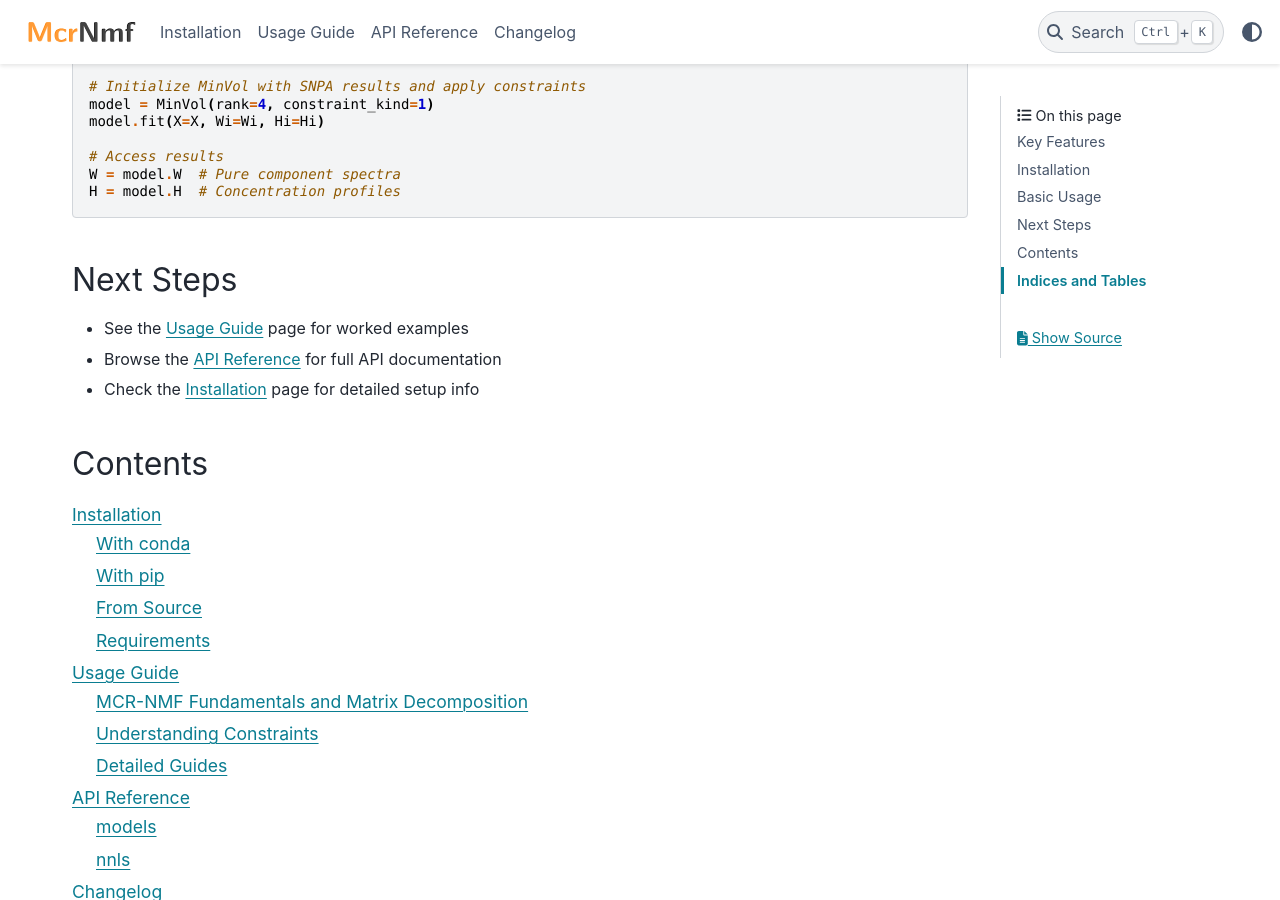
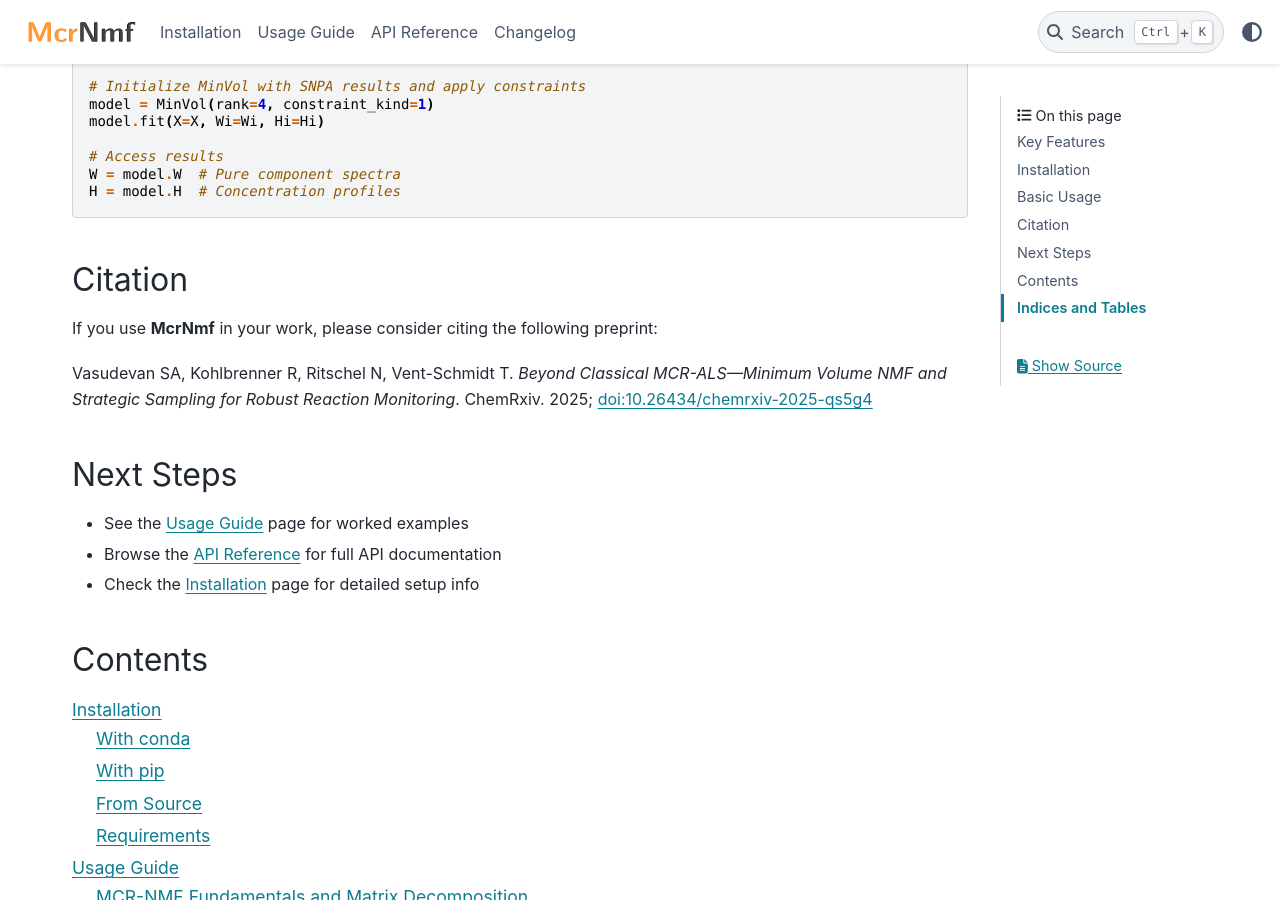
Before and after one commit to siddarthVasudevan/mcrnmf, a Sphinx documentation site: the page built from docs/source/index.rst, in a window 1280 px wide and 900 px high, scrolled down 1007 px. Built offline with Sphinx 7.4.7 and the PyData theme 0.15.4, drawn with Linux system fonts in a browser that asks for light colours.

Commit message:
docs: add citation to preprint

```diff
--- a/docs/source/index.rst
+++ b/docs/source/index.rst
@@ -55,6 +55,15 @@ Basic Usage
    W = model.W  # Pure component spectra
    H = model.H  # Concentration profiles
 
+Citation
+--------
+
+If you use **McrNmf** in your work, please consider citing the following preprint:
+
+Vasudevan SA, Kohlbrenner R, Ritschel N, Vent-Schmidt T. *Beyond Classical MCR-ALS—Minimum
+Volume NMF and Strategic Sampling for Robust Reaction Monitoring*. ChemRxiv. 2025;
+`doi:10.26434/chemrxiv-2025-qs5g4 <https://doi.org/10.26434/chemrxiv-2025-qs5g4>`_
+
 Next Steps
 ----------
 
```
Also changed, not shown: README.md (+9 -0 lines).
